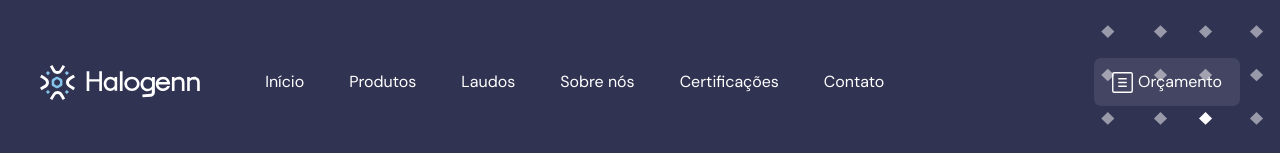
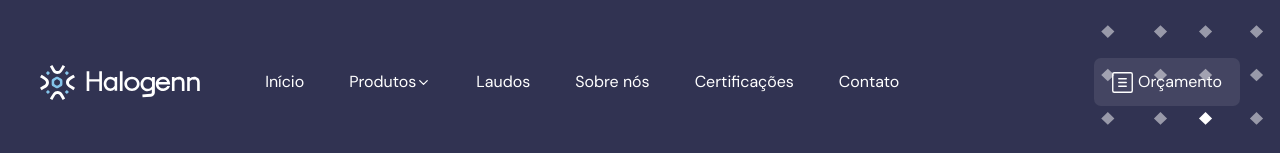
Before and after one commit to feelipesantana/halogenn-challenge, a Next.js app in the folder client/: page / in a window 1280 px wide. Shown: the top 153 px of the page. Built offline with nearby package versions, Linux system fonts and the light colour scheme; no server answers.

Commit message:
feat: creating menudropdown

```diff
--- a/client/package.json
+++ b/client/package.json
@@ -12,6 +12,8 @@
     "@reduxjs/toolkit": "^2.0.1",
     "@tanstack/react-query": "^5.13.4",
     "axios": "^1.6.2",
+    "framer-motion": "^10.16.16",
+    "lucide-react": "^0.298.0",
     "next": "14.0.4",
     "react": "^18",
     "react-dom": "^18",
--- a/client/src/components/Header/index.tsx
+++ b/client/src/components/Header/index.tsx
@@ -6,8 +6,13 @@ import Link from "next/link";
 import { Department } from "../Department";
 import { useSelector } from "react-redux";
 import { RootState } from "@/store";
+import { useState } from "react";
+import { ChevronDownIcon } from "lucide-react";
+import { MenuDropDown } from "../MenuDropDown";
 
 export function Header() {
+  const [active, setActive] = useState(false);
+
   const blockData = useSelector((state: RootState) => state.department);
 
   return (
@@ -19,6 +24,7 @@ export function Header() {
         alt="pontos no layout"
         className={styles.layoutDots}
       />
+
       <div className="baseContainer">
         <div className={styles.headerBase}>
           <div className={styles.menuContainer}>
@@ -34,8 +40,19 @@ export function Header() {
               <li>
                 <Link href="/">Início</Link>
               </li>
-              <li>
-                <Link href="/">Produtos</Link>
+              <li
+                onClick={() => setActive(!active)}
+                className="cursor-pointer flex items-center "
+              >
+                Produtos{" "}
+                <ChevronDownIcon
+                  width={15}
+                  height={15}
+                  className={`text-gray-darker ${
+                    active ? "rotate-180 txransform" : ""
+                  } ease-[cubic-bezier(0.87,_0,_0.13,_1)] transition-transform duration-300 group-data-[state=open]:rotate-180`}
+                  aria-hidden
+                />
               </li>
               <li>
                 <Link href="/">Laudos</Link>
@@ -75,6 +92,8 @@ export function Header() {
             </button>
           </div>
         </div>
+        {active && <MenuDropDown />}
+
         <div className={styles.about}>
           <h2>
             Qualidade e expertise em produtos <span>químicos e acessórios</span>
--- /dev/null
+++ b/client/src/components/MenuDropDown/index.tsx
@@ -0,0 +1,35 @@
+import { motion } from "framer-motion";
+import styles from "./styles.module.scss";
+
+export function MenuDropDown() {
+  return (
+    <motion.div
+      initial={{ opacity: 0.7 }}
+      animate={{ opacity: 1 }}
+      transition={{
+        duration: 0.7,
+        ease: [0, 0.71, 0.2, 1.01],
+      }}
+      className={styles.menuDropDown}
+    >
+      <section>Catálogo completo de itens para você</section>
+      <section>
+        <h3>Laborátório </h3>
+        <ul>
+          <li>Equipamentos</li>
+          <li>Termômetros</li>
+          <li>Acessórios</li>
+        </ul>
+      </section>
+      <section>
+        <h3>Utensílios </h3>
+        <ul>
+          <li>Inox e Ferragens</li>
+          <li>Vidrarias</li>
+          <li>Plásticos</li>
+          <li>Porcelanas</li>
+        </ul>
+      </section>
+    </motion.div>
+  );
+}
--- /dev/null
+++ b/client/src/components/MenuDropDown/styles.module.scss
@@ -0,0 +1,16 @@
+.menuDropDown{
+  position: relative;
+  background-color: var(--blue-default);
+  margin-top:4rem;
+  height:37.8rem;
+  z-index: 10;
+  display:flex;
+  gap:6.6rem;
+
+  section{
+    ul{
+      margin-top: 2rem;
+    }
+  }
+  //border border-blue-500 mt-[4rem] h-36 relative z-10
+}
```
Also changed, not shown: 1 other file (tests, documents, lock files or other folders).
